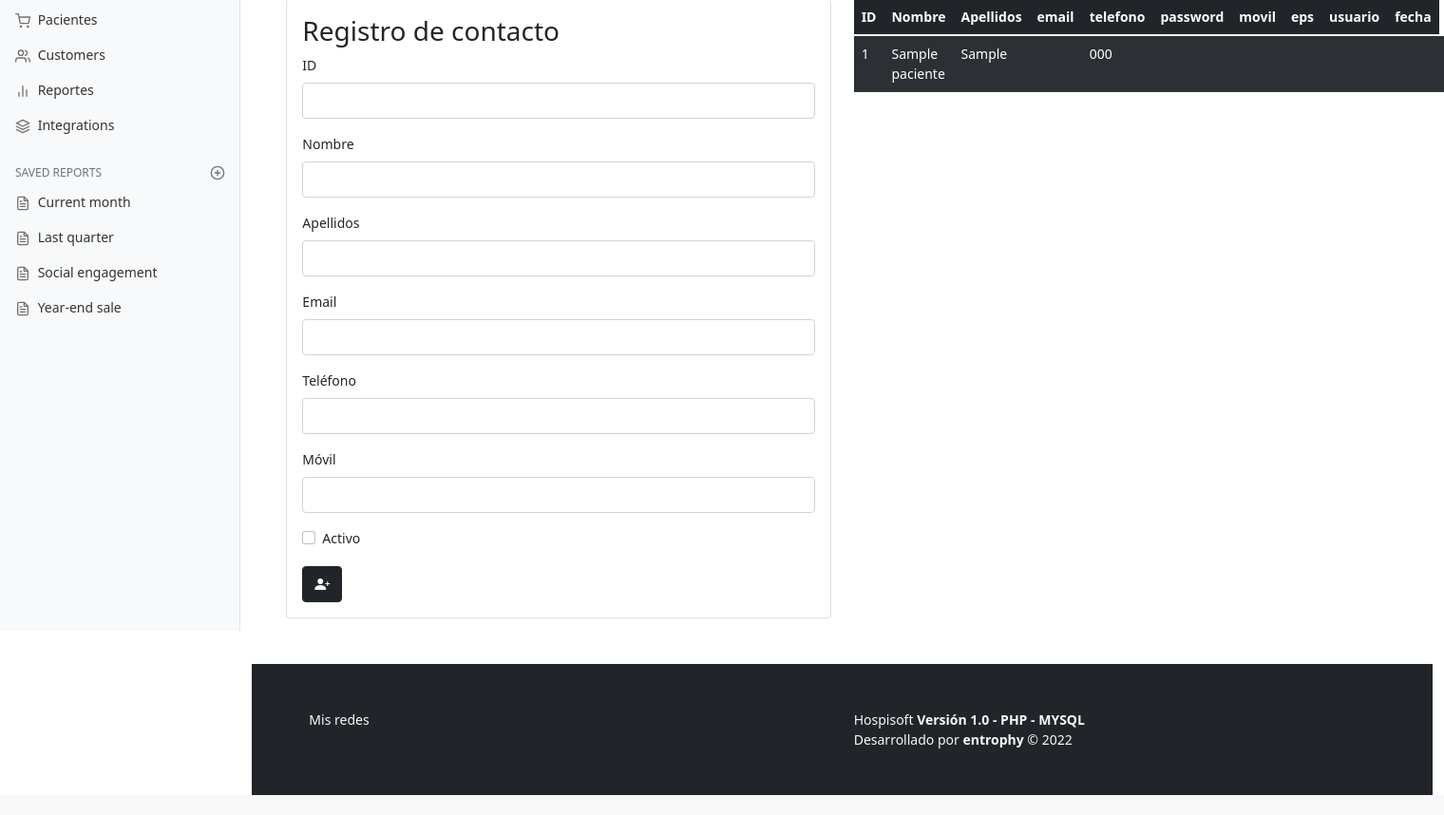
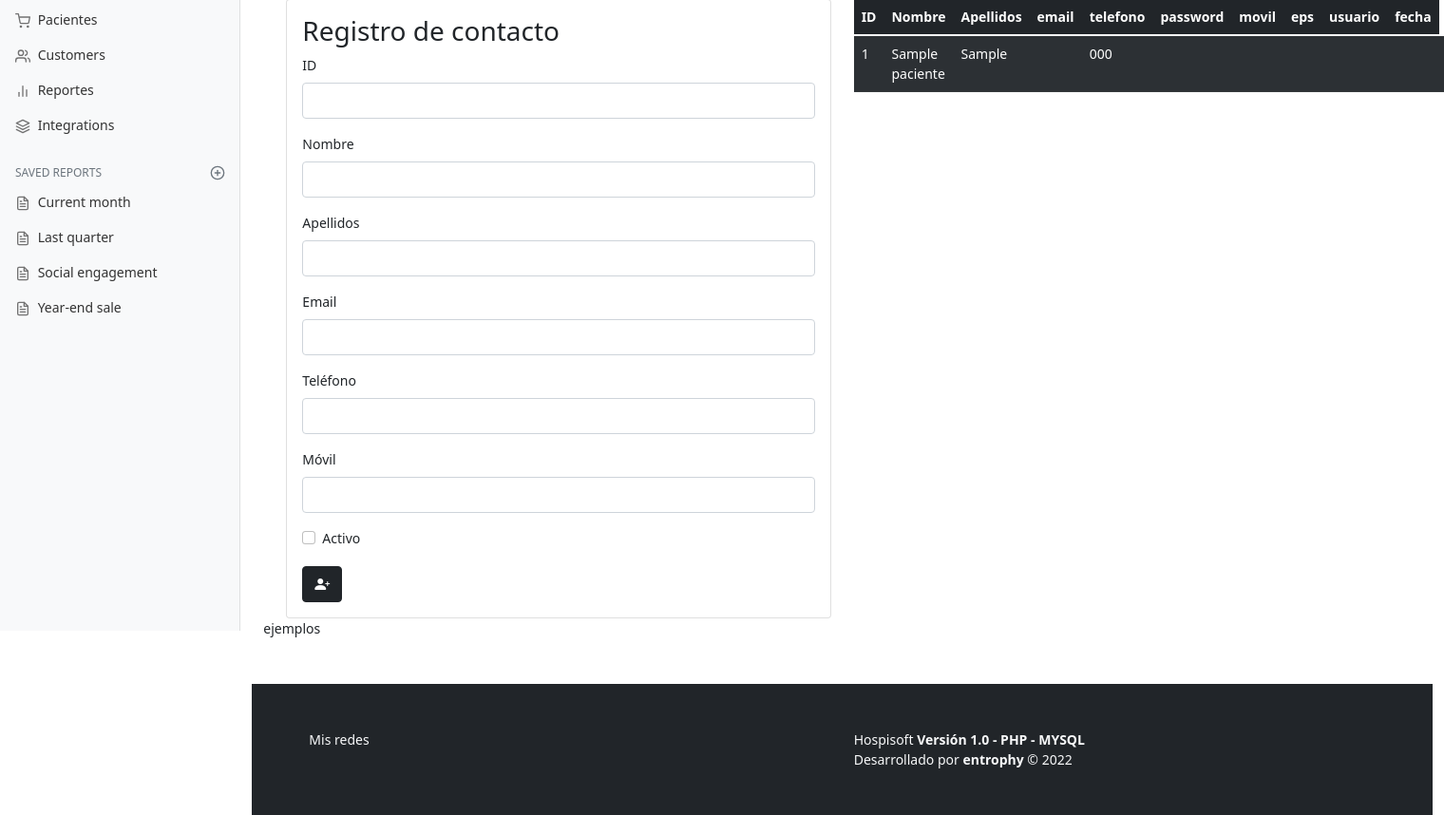
Before and after one commit to AlejoMorales99/phpConsultas, a PHP site: page /pacientes.php in a window 1520 px wide; the page is wider, and only the part inside the window is pictured. Shown: the part 136-994 px from the top of that part at 95% size. Before the commit the page ends 973 px from the top of that part, so only its background shows below. Run offline with PHP 8.4, Linux system fonts and the light colour scheme; tables that the repository leaves empty or names only in its code hold one stand-in row (values such as "Sample post"); data that the repository does not hold is empty.

Commit message:
segunda act

```diff
--- a/pacientes.php
+++ b/pacientes.php
@@ -99,7 +99,7 @@ require_once 'plantilla/cabecera.php'
       </div>
     </div>
       </div>
-
+ejemplos
 <!-- FIN DEL CONTENIDO -->
 
       <?php
```
